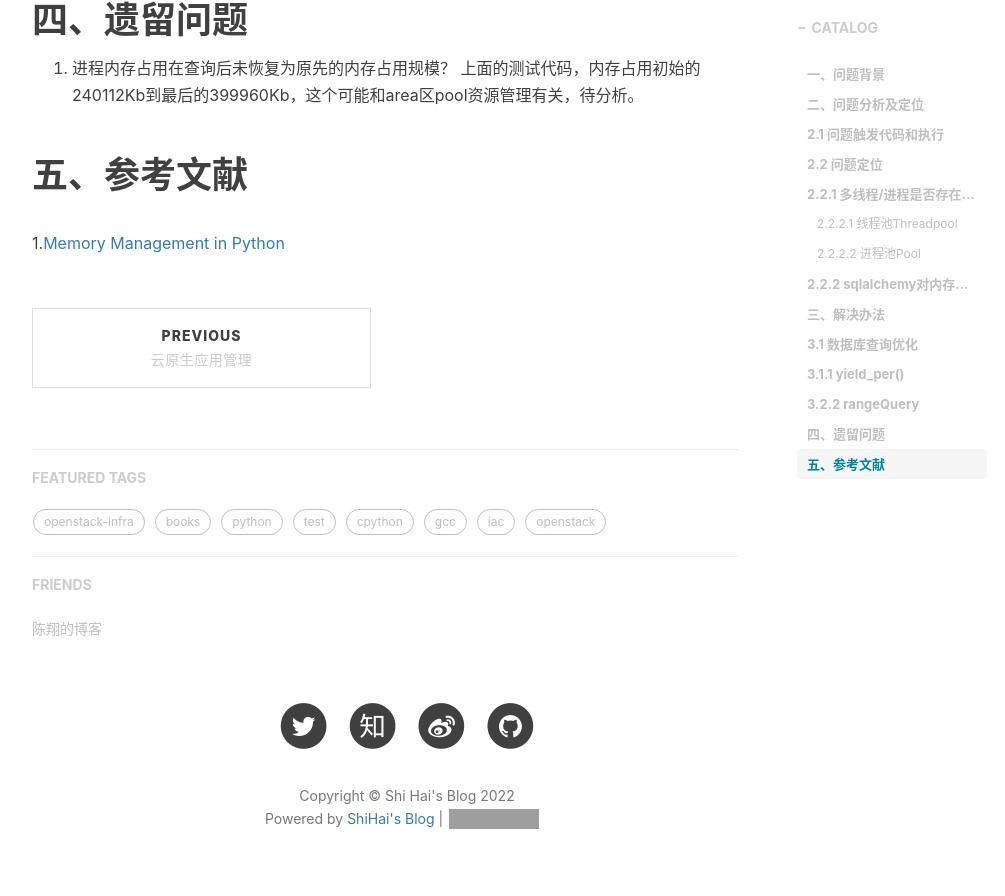
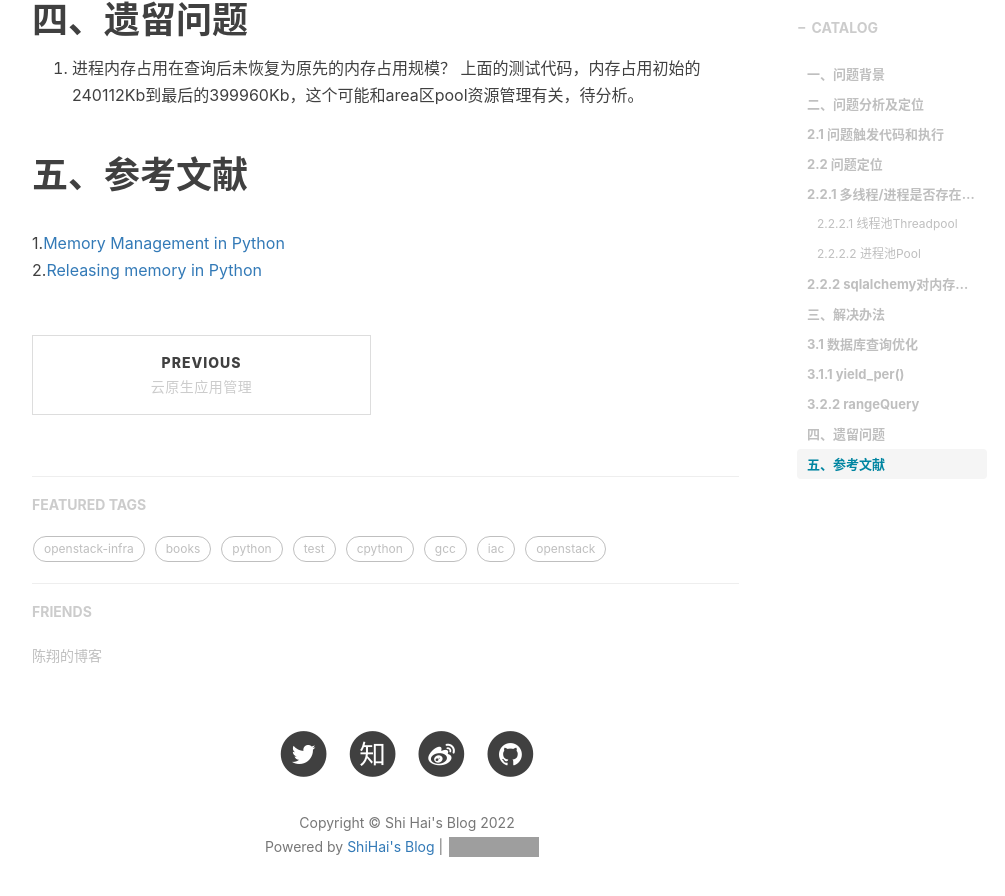
Before and after one commit to shihai1991/shihai1991.github.io, a Jekyll site: the page built from _posts/2022-09-20-multiprocessing-sqlalchemy.md, in a window 1280 px wide and 900 px high, scrolled down 4734 px. Shown: the top 896 px of the window, without its empty margins (233-1238 px from the left). Built offline with Jekyll 4.4.1, drawn with Linux system fonts in a browser that asks for light colours; nearby versions of some CDN libraries; comment, search, counter and statistics services are not loaded; grey boxes are pictures that could not be loaded.

Commit message:
Update 2022-09-20-multiprocessing-sqlalchemy.md

```diff
--- a/_posts/2022-09-20-multiprocessing-sqlalchemy.md
+++ b/_posts/2022-09-20-multiprocessing-sqlalchemy.md
@@ -158,3 +158,4 @@ def Process(ctx, *args, **kwds):
 
 # 五、参考文献
 1.[Memory Management in Python](https://www.honeybadger.io/blog/memory-management-in-python/)
+2.[Releasing memory in Python](https://stackoverflow.com/questions/15455048/releasing-memory-in-python)
```
